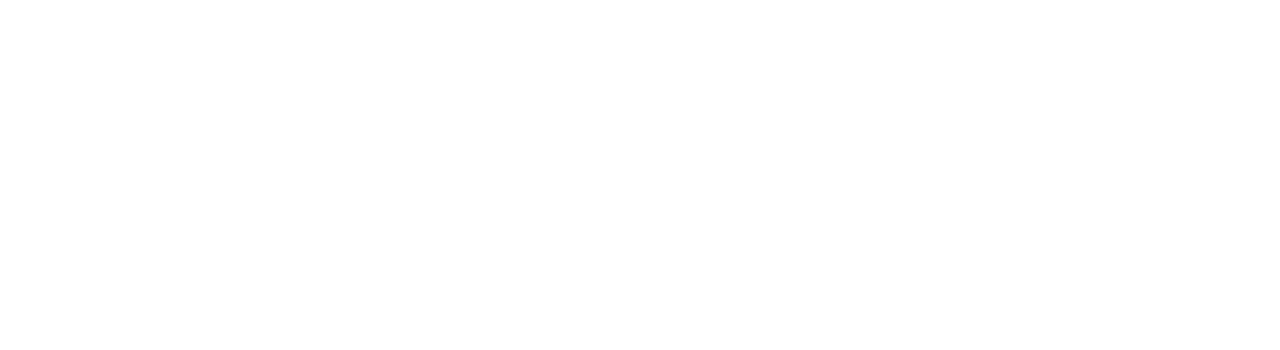
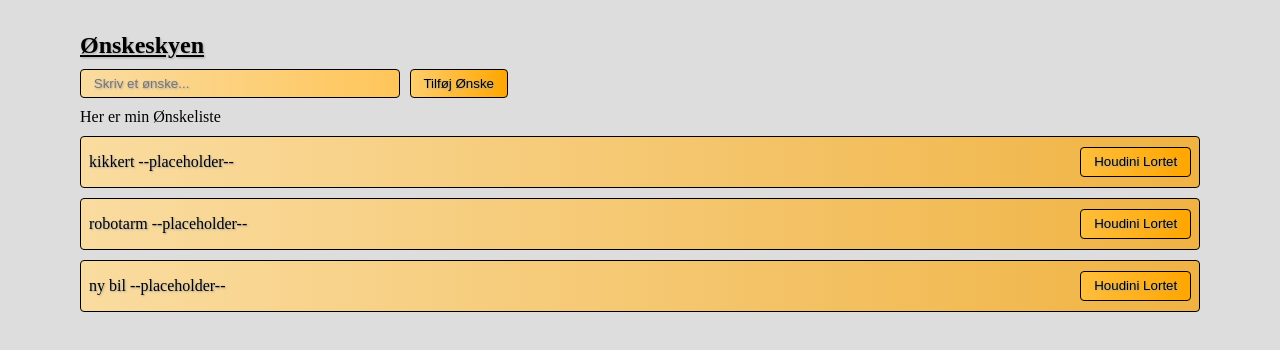
Before and after one commit to Kasper4113/Crud-Model, a plain HTML site: page index.html in a window 1280 px wide. Drawn offline with Linux system fonts and the light colour scheme.

Commit message:
Hele Pakken her
Controller, Model & View javascript samt css done

```diff
--- a/assets/css/style.css
+++ b/assets/css/style.css
@@ -4,4 +4,70 @@
 
 body {
     margin: 0;
+    background-color: rgb(221, 221, 221);
 }
+
+/* min overskrift */
+#myHeadline {
+    margin: 2rem 5rem .3rem 5rem;
+    text-decoration: underline;
+    text-shadow: 1px 1px 2px rgb(169, 169, 169);
+}
+
+/* wish input feltet */
+#wishInput {
+    width: 25%;
+    margin: .3rem .3rem .3rem 5rem;
+    padding: .1rem .3rem .1rem .3rem;
+    border-radius: 4px;
+    border: 1px solid black;
+    padding: .4rem .8rem .4rem .8rem;
+    background: linear-gradient(to right,rgb(250, 220, 160),rgb(255, 197, 89));
+    color: black;
+    text-shadow: 1px 1px 2px rgb(169, 169, 169);
+}
+
+/* min tilføj wish knap */
+#addWishBtn {
+    border-radius: 4px;
+    border: 1px solid black;
+    background: linear-gradient(to right,rgb(255, 206, 108),rgb(255, 166, 0));
+    padding: .4rem .8rem .4rem .8rem;
+    margin: .3rem 5rem .3rem .3rem;
+    text-shadow: 1px 1px 2px rgb(169, 169, 169);
+}
+
+#wishlistLabel {
+    margin: .3rem 5rem .3rem 5rem;
+}
+
+/* Selve ønskelisten */
+#wishListContainer {
+    display: flex;
+    flex-direction: column;
+    gap: 10px;
+    margin-top: 10px;
+}
+
+/* list række */
+.wishRow {
+    border: 1px solid black;
+    border-radius: 4px;
+    display: flex;
+    align-items: center;
+    justify-content: space-between;
+    padding: 0 .5rem 0 .5rem;
+    margin: 0 5rem 0 5rem;
+    background: linear-gradient(to right,rgb(250, 220, 160),rgb(240, 179, 67));
+    text-shadow: 1px 1px 2px rgb(169, 169, 169);
+}
+
+/* min slet knap */
+.deleteBtn {
+    border-radius: 4px;
+    border: 1px solid black;
+    background: linear-gradient(to right,rgb(255, 190, 60),rgb(255, 166, 0));
+    color: black;
+    padding: .4rem .8rem .4rem .8rem;
+    text-shadow: 1px 1px 2px rgb(169, 169, 169);
+}
--- /dev/null
+++ b/assets/js/controller.js
@@ -0,0 +1,46 @@
+// #region Controller --------------------------------------
+
+function renderList(appId) {
+    const myListContainer = document.getElementById(appId);
+    myListContainer.innerHTML = ""; // rydder listen, så den ikke dublerer
+
+    const wishArray = hentAlle();
+
+    wishArray.forEach(function (wishObjekt, index) {
+        // Her laver jeg en div, som skal indeholde ét wish og én slet knap, og tilføjer den til myListContainer.
+        const myWishRow = document.createElement("div");
+        myWishRow.className = "wishRow";
+
+        // Her laver jeg en paragraf, som skal vise ønsket og tilføjer den til myWishRow.
+        const myWishParagraph = document.createElement("p");
+        myWishParagraph.innerText = wishObjekt.wish;
+        myWishParagraph.className = "wishText";
+
+        // Her laver jeg en slet knap, som skal slette ønsket, når der klikkes på den og tilføjer den til myWishRow.
+        const mySletButton = document.createElement("button");
+        mySletButton.innerText = "Houdini Lortet";
+        mySletButton.className = "deleteBtn";
+
+
+        // Her tilføjer jeg en event listener til mySletButton, som kalder removeCallback med index og appId som argumenter, når der klikkes på knappen.
+        mySletButton.addEventListener("click", () => removeCallback(index, appId))
+
+
+        // Her appender jeg myWishParagraph, mySletButton og myWishRow til myListContainer, så de vises på siden.
+        myWishRow.appendChild(myWishParagraph);
+        myWishRow.appendChild(mySletButton);
+        myListContainer.appendChild(myWishRow);
+    });
+}
+
+renderstatic("app");
+
+
+// Her kalder jeg removeCallback, som sletter ønsket og opdaterer listen.
+function removeCallback(index, appId) {
+    sletOnske(index);
+    renderList(appId);
+}
+
+
+// #endregion Controller --------------------------------------
--- /dev/null
+++ b/assets/js/model.js
@@ -0,0 +1,60 @@
+// #region Model --------------------------------------------------------
+
+let wishlist = [
+  { wish: "kikkert --placeholder--" },
+  { wish: "robotarm --placeholder--" }
+];
+
+// Her henter jeg alle mine wishes, som er gemt i arrayet wishlist.
+function hentAlle() {
+  return wishlist;
+}
+
+// her tilføjer jeg et nyt ønske til arrayet wishlist og bruger push til at pushe den til nyt ønske.
+function tilfojOnske(wish) {
+  const nytOnske = { wish: wish };
+  wishlist.push(nytOnske);
+  return "ok";
+}
+
+// Her finder jeg et ønske i arrayet wishlist, ved at bruge index som parameter.
+function findOnske(index) {
+  if (wishlist[index] === undefined) {
+    return null;
+  }
+  return wishlist[index];
+}
+
+// Her opdaterer jeg et ønske i arrayet wishlist, ved at bruge index som parameter og dataObjekt som det nye ønske.
+function opdaterOnske(index, dataObjekt) {
+  if (wishlist[index] === undefined) {
+    return "fejl";
+  }
+  wishlist[index] = dataObjekt;
+  return "ok";
+}
+
+// Her sletter jeg et ønske i arrayet wishlist, ved at bruge index som parameter.
+function sletOnske(index) {
+  if (wishlist[index] === undefined) {
+    return "fejl";
+  }
+  wishlist.splice(index, 1); // her bruger jeg splice til at fjerne et ønske fra arrayet wishlist, ved at bruge index som parameter.
+  return "ok";
+}
+
+// Tilføjer ønsker
+console.log(tilfojOnske("ufo --placeholder--"));
+console.log(tilfojOnske("ny bil --placeholder--"));
+
+console.log("Før sletning:");
+console.log([...hentAlle()]);
+
+// Fjerner ønsker
+console.log(sletOnske(2)); // den her fjerner "ufo"
+console.log(sletOnske(20));
+
+console.log("Efter Slettede Ønsker:");
+console.log([...hentAlle()]);
+
+// #endregion Model --------------------------------------------------------
--- /dev/null
+++ b/assets/js/view.js
@@ -0,0 +1,54 @@
+// #region View --------------------------------------
+
+function renderstatic(appId) {
+    let myAppcontainer = document.getElementById(appId);
+
+    // Her laver jeg en headline, som skal vise teksten "Ønskeskyen" og tilføjer den til myAppcontainer.
+    const myHeadline = document.createElement("h1");
+    myHeadline.innerText = "Ønskeskyen";
+    myHeadline.id = "myHeadline";
+    myAppcontainer.appendChild(myHeadline);
+
+    // Her laver jeg et input felt, som skal bruges til at skrive et ønske i og tilføjer den til myAppcontainer.
+    const myInput = document.createElement("input");
+    myInput.type = "text";
+    myInput.id = "wishInput";
+    myInput.placeholder = "Skriv et ønske...";
+    myAppcontainer.appendChild(myInput);
+
+    // Her laver jeg en knap, som skal tilføje et ønske, når der klikkes på den og tilføjer den til myAppcontainer.
+    const myButton = document.createElement("button");
+    myButton.id = "addWishBtn";
+    myButton.innerText = "Tilføj Ønske";
+    myAppcontainer.appendChild(myButton);
+
+    // Her laver jeg en paragraf, som skal vise teksten "Her er min Ønskeliste" og tilføjer den til myAppcontainer.
+    const myParagraph = document.createElement("p");
+    myParagraph.id = "wishlistLabel";
+    myParagraph.innerText = "Her er min Ønskeliste";
+    myAppcontainer.appendChild(myParagraph);
+
+    // Container hvor selve ønskelisten (min wishlist) skal vises.
+    const myListContainer = document.createElement("div");
+    myListContainer.id = "wishListContainer";
+    myAppcontainer.appendChild(myListContainer);
+
+    // Når der klikkes på knappen, tilføjes ønsket.
+    myButton.addEventListener("click", function () {
+        const value = myInput.value;
+
+        if (value === "") {
+            return; // gør ikke noget hvis feltet er tomt.
+        }
+
+        console.log(tilfojOnske(value));
+        renderList("wishListContainer");
+
+        myInput.value = ""; // her rydder jeg input feltet efter tilføjelsen.
+    });
+
+    renderList("wishListContainer"); // her kalder jeg renderList for at vise listen første gang, når siden indlæses.
+}
+
+
+// #endregion View ----------------------------------
--- a/index.html
+++ b/index.html
@@ -4,11 +4,16 @@
 <head>
 	<meta charset="UTF-8" />
 	<meta name="viewport" content="width=device-width, initial-scale=1.0" />
-	<title>Document</title>
+	<title>MVC & CRUD model</title>
 	<link rel="stylesheet" href="./assets/css/style.css" />
-	<script src="./assets/js/app.js" defer></script>
+	<script src="./assets/js/model.js" defer></script>
+	<script src="./assets/js/view.js" defer></script>
+	<script src="./assets/js/controller.js" defer></script>
 </head>
 
-<body></body>
+<body>
+
+	<section id="app"> </section>
+</body>
 
 </html>
```
Also changed, not shown: assets/js/app.js (deleted).
